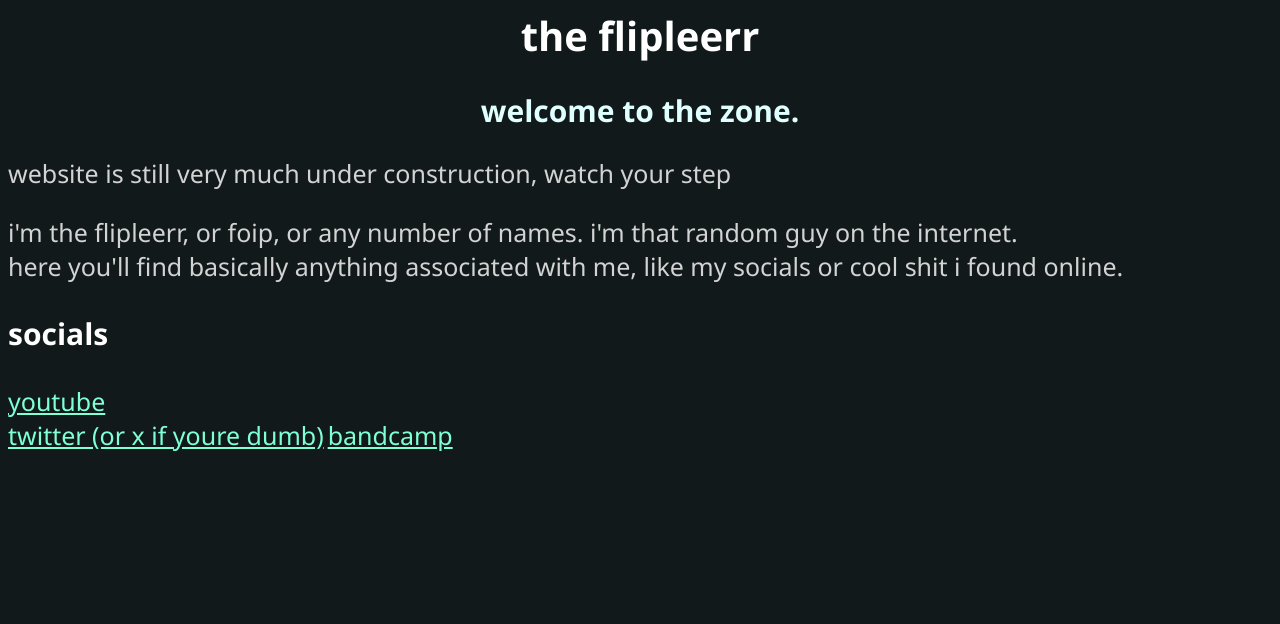
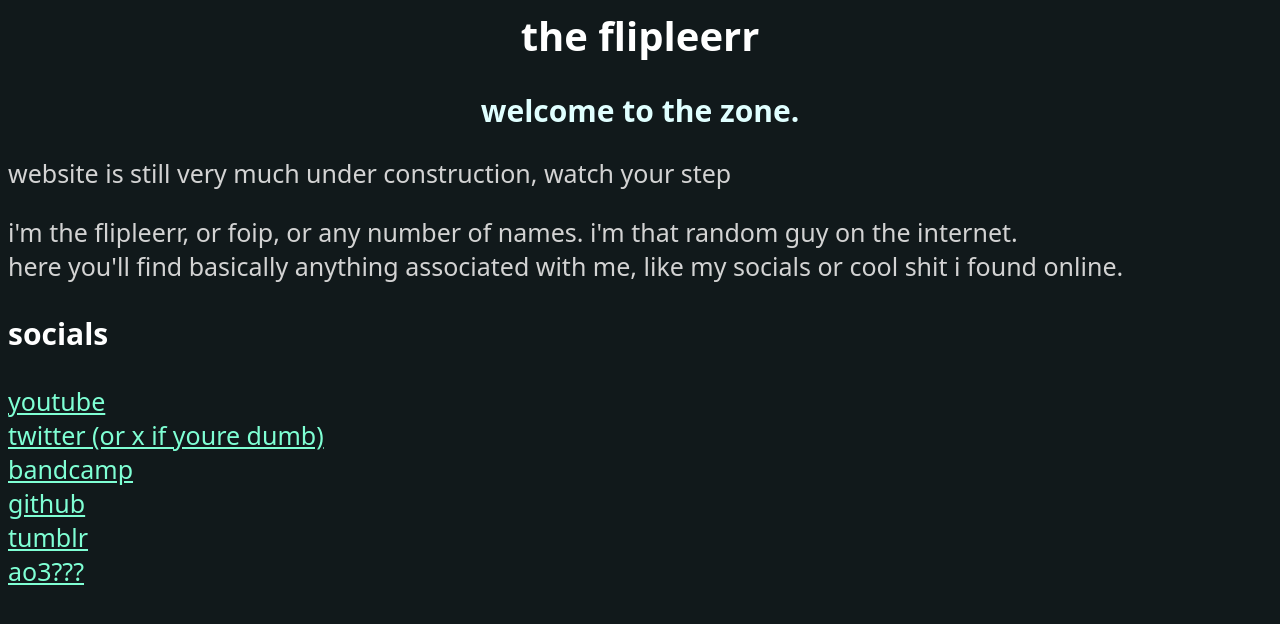
Before and after one commit to Flipleerr/my-site, a plain HTML site: page index.html in a window 1280 px wide. Drawn offline with Linux system fonts and the light colour scheme.

Commit message:
so like ehm more links and better fonts

```diff
--- a/index.html
+++ b/index.html
@@ -17,7 +17,10 @@
 
         <h3>socials</h3>
         <a href="https://youtube.com/@TheFlipleerr">youtube</a><br>
-        <a href="https://twitter.com/TheFlipleerr">twitter (or x if youre dumb)</a>
-        <a href="https://theflipleerr.bandcamp.com/">bandcamp</a>
+        <a href="https://twitter.com/TheFlipleerr">twitter (or x if youre dumb)</a><br>
+        <a href="https://theflipleerr.bandcamp.com/">bandcamp</a><br>
+        <a href="https://github.com/Flipleerr">github</a><br>
+        <a href="https://www.tumblr.com/blog/theflipleerr">tumblr</a><br>
+        <a href="https://archiveofourown.org/user/TheFlipleerr">ao3???</a><br>
     </body>
 </html>
--- a/style.css
+++ b/style.css
@@ -5,21 +5,21 @@ body {
   h1 {
     color: white;
     text-align: center;
-    font-family: 'Segoe UI', Tahoma, Geneva, Verdana, sans-serif;
+    font-family: system-ui, -apple-system, BlinkMacSystemFont, 'Segoe UI', Roboto, Oxygen, Ubuntu, Cantarell, 'Open Sans', 'Helvetica Neue', sans-serif;
     font-size: 40px;
   }
 
   h2 {
     color: lightcyan;
     text-align: center;
-    font-family: 'Segoe UI', Tahoma, Geneva, Verdana, sans-serif;
+    font-family: system-ui, -apple-system, BlinkMacSystemFont, 'Segoe UI', Roboto, Oxygen, Ubuntu, Cantarell, 'Open Sans', 'Helvetica Neue', sans-serif;
     font-size: 30px;
   }
 
   h3 {
     color: white;
     text-align: justify;
-    font-family: 'Segoe UI', Tahoma, Geneva, Verdana, sans-serif;
+    font-family: system-ui, -apple-system, BlinkMacSystemFont, 'Segoe UI', Roboto, Oxygen, Ubuntu, Cantarell, 'Open Sans', 'Helvetica Neue', sans-serif;;
     font-size: 30px;
 
   }
@@ -27,13 +27,13 @@ body {
   p {
     color: lightgray;
     text-align: justify;
-    font-family: 'Segoe UI', Tahoma, Geneva, Verdana, sans-serif;
+    font-family: system-ui, -apple-system, BlinkMacSystemFont, 'Segoe UI', Roboto, Oxygen, Ubuntu, Cantarell, 'Open Sans', 'Helvetica Neue', sans-serif;;
     font-size: 25px;
   }
 
   a {
     color: aquamarine;
     text-align: justify;
-    font-family: 'Segoe UI', Tahoma, Geneva, Verdana, sans-serif;
+    font-family: system-ui, -apple-system, BlinkMacSystemFont, 'Segoe UI', Roboto, Oxygen, Ubuntu, Cantarell, 'Open Sans', 'Helvetica Neue', sans-serif;;
     font-size: 25px;
   }
```
